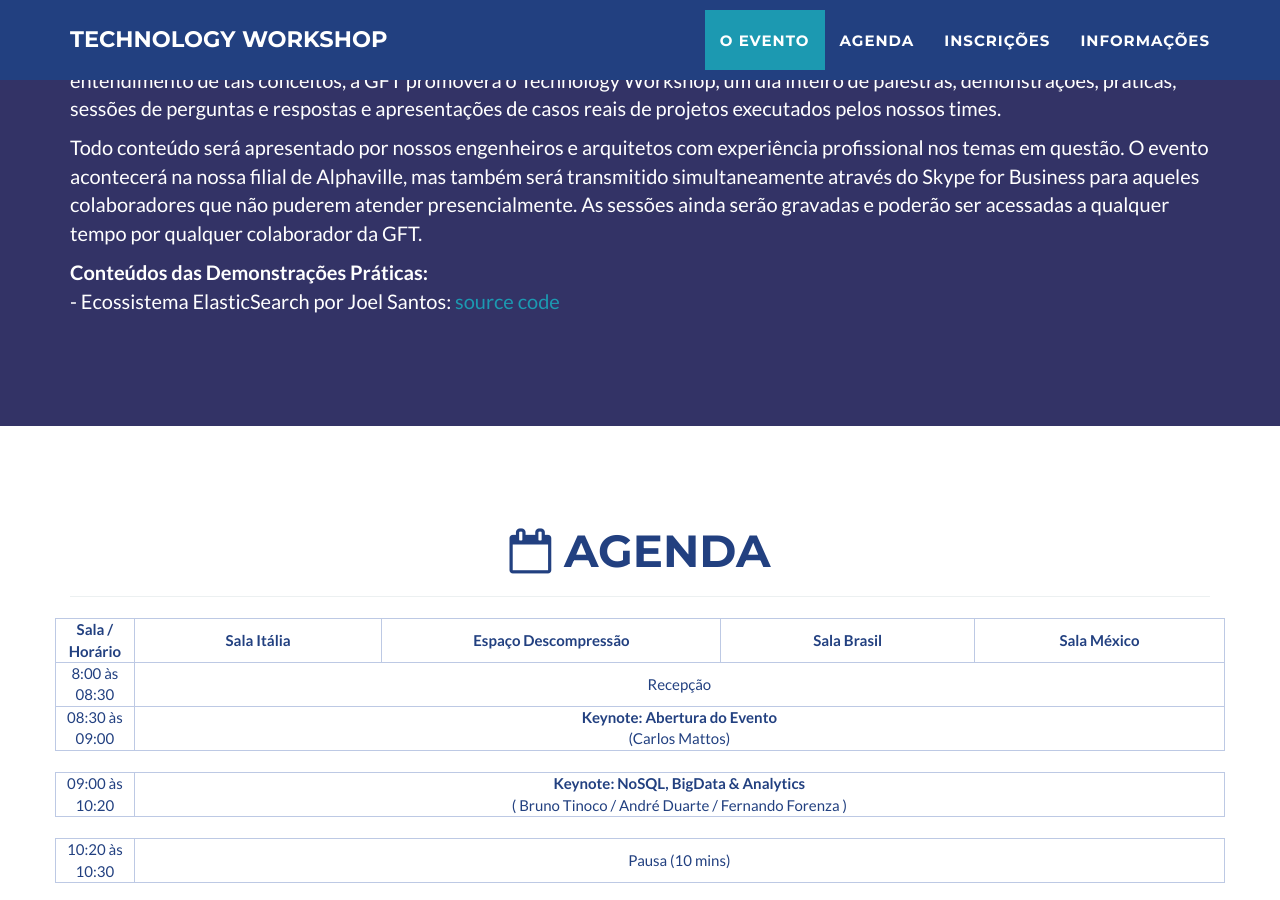
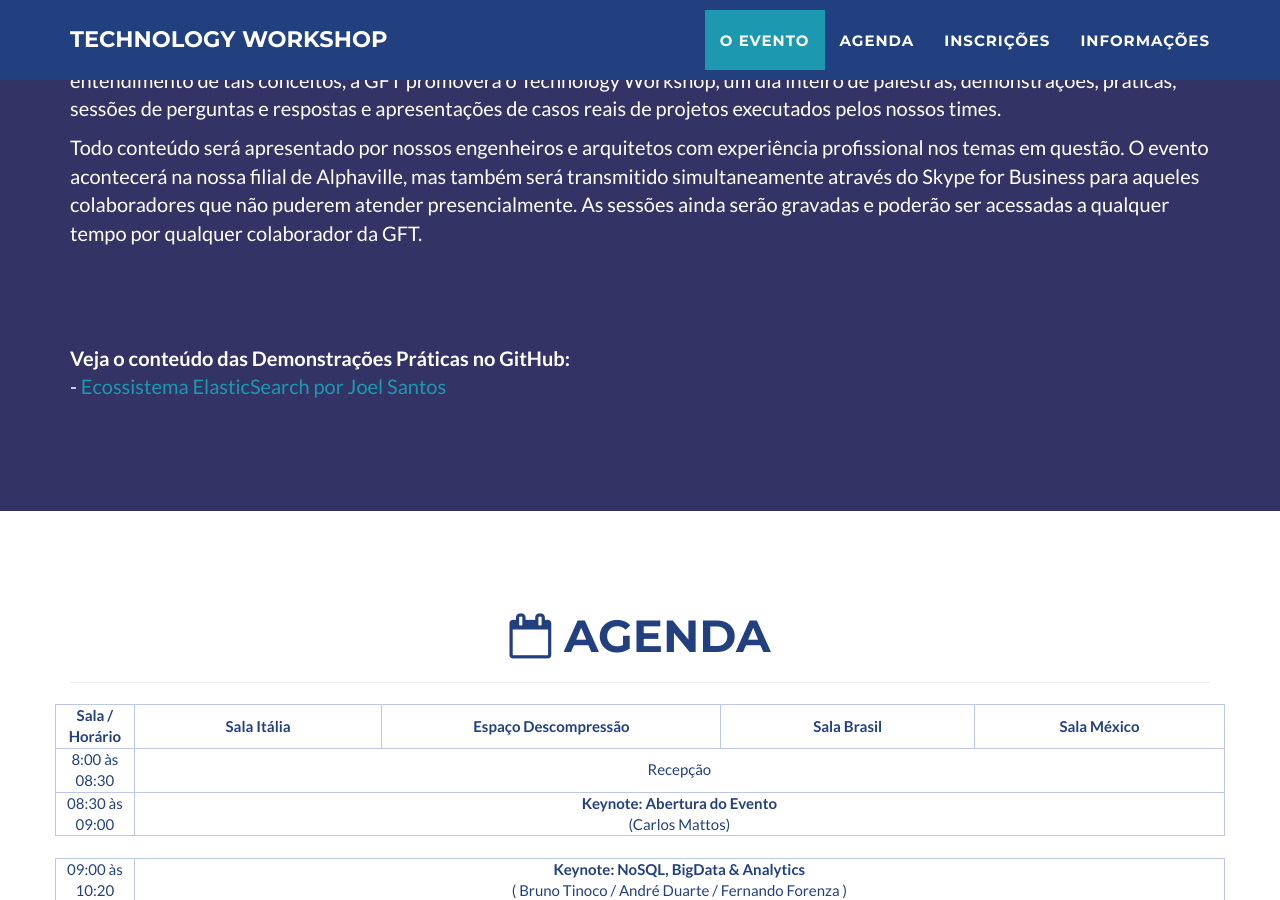
Before and after one commit to gft-technical-practices/2017-workshop-dev-bigdata, a Jekyll site: the page built from index.html, in a window 1280 px wide and 900 px high, scrolled down 984 px. Built offline with Jekyll 4.4.1, drawn with Linux system fonts in a browser that asks for light colours.

Commit message:
Update evento.html

```diff
--- a/_includes/evento.html
+++ b/_includes/evento.html
@@ -19,9 +19,10 @@
                         O evento acontecerá na nossa filial de Alphaville, mas também será transmitido simultaneamente através do Skype for Business para aqueles colaboradores que não puderem atender presencialmente. As sessões ainda serão gravadas e poderão ser acessadas a qualquer tempo por qualquer colaborador da GFT.
                     </p>
                     <p>
-                        <b>Conteúdos das Demonstrações Práticas:</b>
+                        <br/><br/><br/>
+                        <b>Veja o conteúdo das Demonstrações Práticas no GitHub:</b>
                         <br/>
-                        - Ecossistema ElasticSearch por Joel Santos: <a href="https://github.com/gft-technical-practices/Elasticsearch.client" target="_blank">source code</a>
+                        - <a href="https://github.com/gft-technical-practices/Elasticsearch.client" target="_blank">Ecossistema ElasticSearch por Joel Santos</a>
 
                     </p>
                 </div>
```
